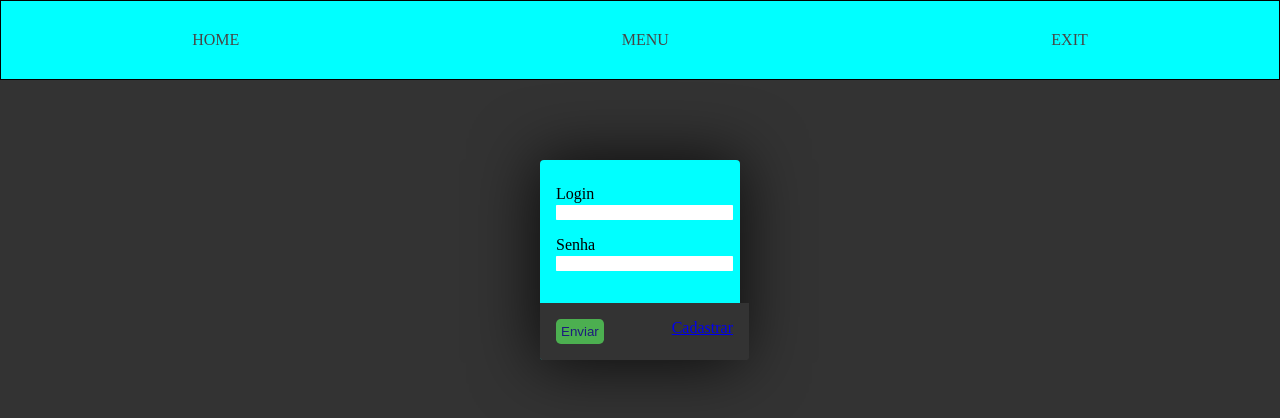
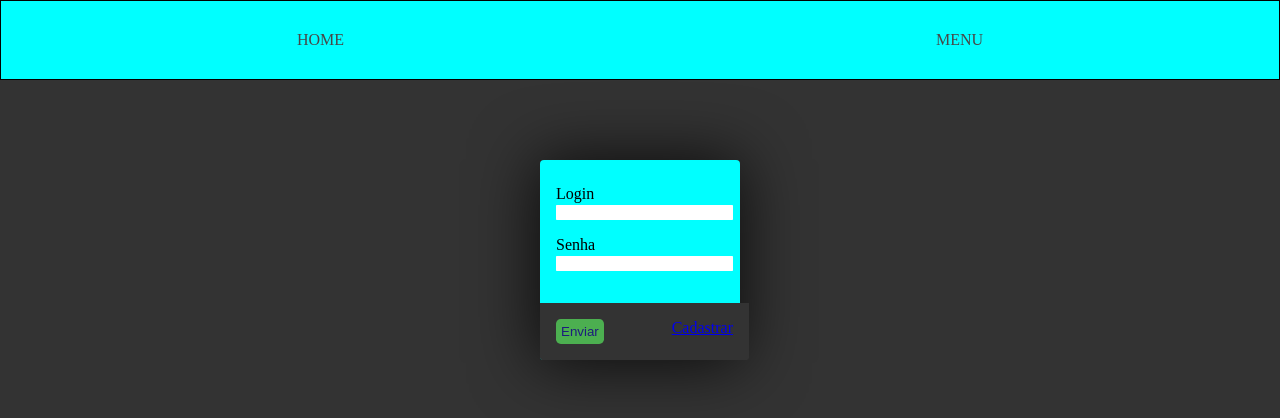
Before and after one commit to hit25082000/Admin_API, a plain HTML site: page index.html in a window 1280 px wide. Drawn offline with Linux system fonts and the light colour scheme.

Commit message:
Admin_API: Refatorando ✔.

```diff
--- a/index.html
+++ b/index.html
@@ -16,10 +16,6 @@
 
       <div>
         <a href="/menu.html">MENU</a>
-      </div>
-
-      <div>
-        <a href="/logoff.html">EXIT</a>
       </div>
 
     </nav>
```
Also changed, not shown: logoff.html (deleted, +0 -14 lines), menu.html (+0 -3 lines), register.html (+0 -4 lines).
